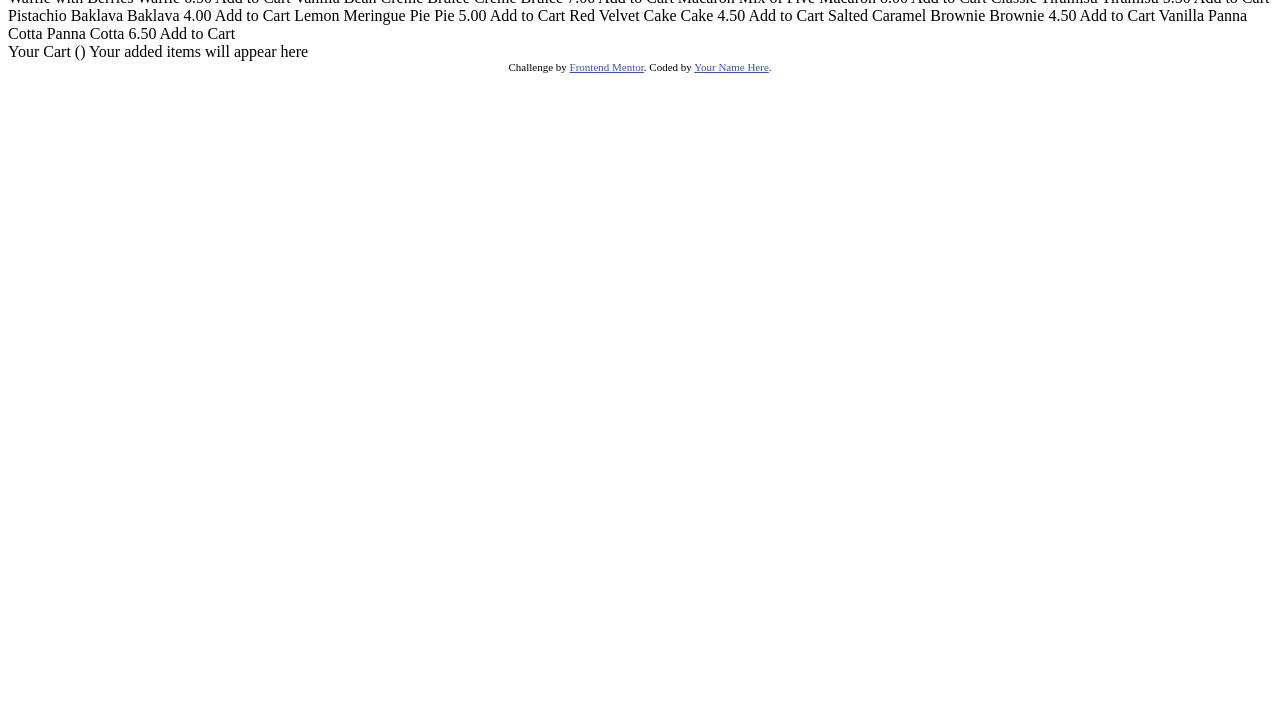
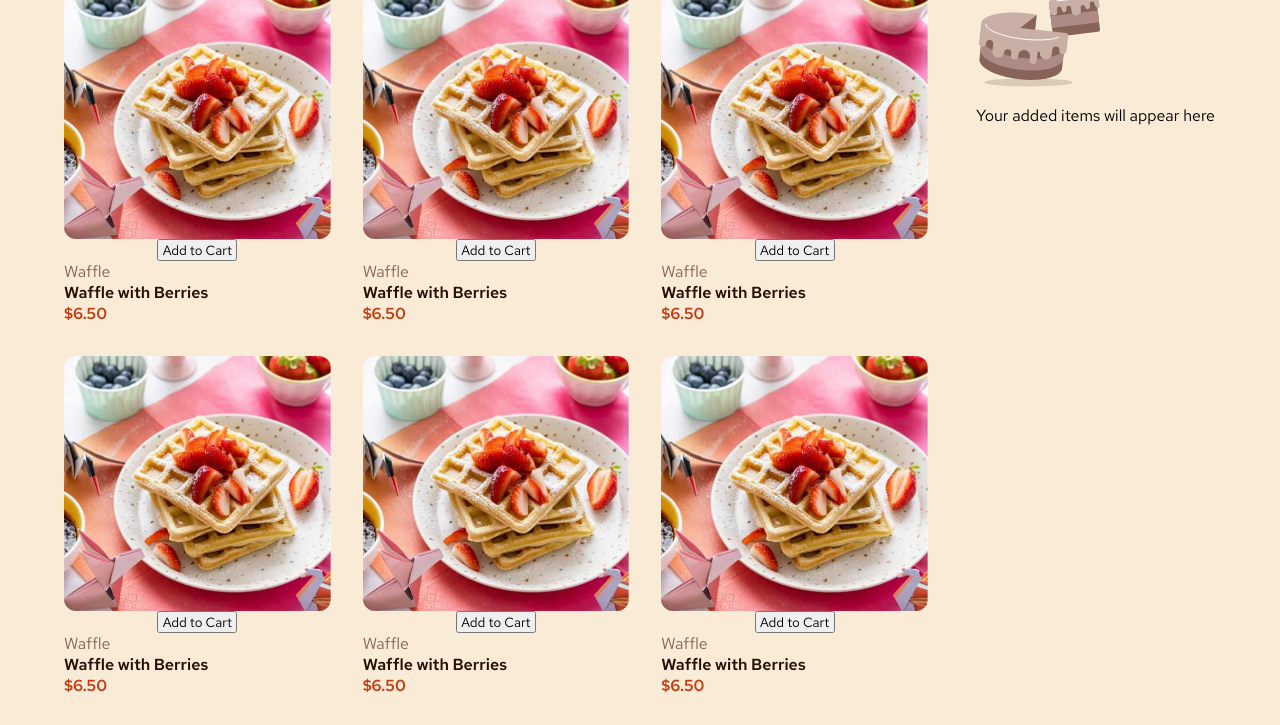
Before and after one commit to caioalvesp/product-list-with-cart, a plain HTML site: page index.html in a window 1280 px wide. Shown: the part 91-816 px from the top of the page. Drawn offline with Linux system fonts and the light colour scheme.

Commit message:
estruturacao e comeco da estilizacao

```diff
--- a/index.html
+++ b/index.html
@@ -15,34 +15,97 @@
     <title>Frontend Mentor | Product list with cart</title>
 
     <link rel="stylesheet" href="style.css" />
-
-    <!-- Feel free to remove these styles or customise in your own stylesheet 👍 -->
-    <style>
-      .attribution {
-        font-size: 11px;
-        text-align: center;
-      }
-      .attribution a {
-        color: hsl(228, 45%, 44%);
-      }
-    </style>
+    <link rel="preconnect" href="https://fonts.googleapis.com" />
+    <link rel="preconnect" href="https://fonts.gstatic.com" crossorigin />
+    <link
+      href="https://fonts.googleapis.com/css2?family=Red+Hat+Text:ital,wght@0,300..700;1,300..700&display=swap"
+      rel="stylesheet"
+    />
   </head>
   <body>
-    <h1>Desserts</h1>
-    <div>
-      Waffle with Berries Waffle 6.50 Add to Cart Vanilla Bean Crème Brûlée
-      Crème Brûlée 7.00 Add to Cart Macaron Mix of Five Macaron 8.00 Add to Cart
-      Classic Tiramisu Tiramisu 5.50 Add to Cart Pistachio Baklava Baklava 4.00
-      Add to Cart Lemon Meringue Pie Pie 5.00 Add to Cart Red Velvet Cake Cake
-      4.50 Add to Cart Salted Caramel Brownie Brownie 4.50 Add to Cart Vanilla
-      Panna Cotta Panna Cotta 6.50 Add to Cart
-    </div>
-    <div>Your Cart (<!-- Quantity -->) Your added items will appear here</div>
+    <main>
+      <div class="desserts-container">
+        <h1>Desserts</h1>
+        <div class="desserts-grid">
+          <div class="dessert-card">
+            <img src="./assets/images/image-waffle-desktop.jpg" alt="Waffle" />
+            <button class="btn">Add to Cart</button>
+            <span class="dessert-type">Waffle</span>
+            <p class="dessert-title">Waffle with Berries</p>
+            <p class="dessert-price">$6.50</p>
+          </div>
 
-    <div class="attribution">
-      Challenge by
-      <a href="https://www.frontendmentor.io?ref=challenge">Frontend Mentor</a>.
-      Coded by <a href="#">Your Name Here</a>.
-    </div>
+          <div class="dessert-card">
+            <img src="./assets/images/image-waffle-desktop.jpg" alt="Waffle" />
+            <button class="btn">Add to Cart</button>
+            <span class="dessert-type">Waffle</span>
+            <p class="dessert-title">Waffle with Berries</p>
+            <p class="dessert-price">$6.50</p>
+          </div>
+
+          <div class="dessert-card">
+            <img src="./assets/images/image-waffle-desktop.jpg" alt="Waffle" />
+            <button class="btn">Add to Cart</button>
+            <span class="dessert-type">Waffle</span>
+            <p class="dessert-title">Waffle with Berries</p>
+            <p class="dessert-price">$6.50</p>
+          </div>
+
+          <div class="dessert-card">
+            <img src="./assets/images/image-waffle-desktop.jpg" alt="Waffle" />
+            <button class="btn">Add to Cart</button>
+            <span class="dessert-type">Waffle</span>
+            <p class="dessert-title">Waffle with Berries</p>
+            <p class="dessert-price">$6.50</p>
+          </div>
+
+          <div class="dessert-card">
+            <img src="./assets/images/image-waffle-desktop.jpg" alt="Waffle" />
+            <button class="btn">Add to Cart</button>
+            <span class="dessert-type">Waffle</span>
+            <p class="dessert-title">Waffle with Berries</p>
+            <p class="dessert-price">$6.50</p>
+          </div>
+
+          <div class="dessert-card">
+            <img src="./assets/images/image-waffle-desktop.jpg" alt="Waffle" />
+            <button class="btn">Add to Cart</button>
+            <span class="dessert-type">Waffle</span>
+            <p class="dessert-title">Waffle with Berries</p>
+            <p class="dessert-price">$6.50</p>
+          </div>
+
+          <div class="dessert-card">
+            <img src="./assets/images/image-waffle-desktop.jpg" alt="Waffle" />
+            <button class="btn">Add to Cart</button>
+            <span class="dessert-type">Waffle</span>
+            <p class="dessert-title">Waffle with Berries</p>
+            <p class="dessert-price">$6.50</p>
+          </div>
+
+          <div class="dessert-card">
+            <img src="./assets/images/image-waffle-desktop.jpg" alt="Waffle" />
+            <button class="btn">Add to Cart</button>
+            <span class="dessert-type">Waffle</span>
+            <p class="dessert-title">Waffle with Berries</p>
+            <p class="dessert-price">$6.50</p>
+          </div>
+
+          <div class="dessert-card">
+            <img src="./assets/images/image-waffle-desktop.jpg" alt="Waffle" />
+            <button class="btn">Add to Cart</button>
+            <span class="dessert-type">Waffle</span>
+            <p class="dessert-title">Waffle with Berries</p>
+            <p class="dessert-price">$6.50</p>
+          </div>
+        </div>
+      </div>
+
+      <div>
+        <h2>Your Cart (0)</h2>
+        <img src="./assets/images/illustration-empty-cart.svg" alt="" />
+        <p>Your added items will appear here</p>
+      </div>
+    </main>
   </body>
 </html>
--- a/style.css
+++ b/style.css
@@ -0,0 +1,67 @@
+:root {
+  --red: hsl(14, 86%, 42%);
+  --green: hsl(159, 69%, 38%);
+
+  --rose-50: hsl(20, 50%, 98%);
+  --rose-100: hsl(13, 31%, 94%);
+  --rose-300: hsl(14, 25%, 72%);
+  --rose-400: hsl(7, 20%, 60%);
+  --rose-500: hsl(12, 20%, 44%);
+  --rose-900: hsl(14, 65%, 9%);
+}
+
+* {
+  padding: 0;
+  margin: 0;
+  box-sizing: border-box;
+  font-family: 'Red Hat Text', sans-serif;
+}
+
+body {
+  background-color: antiquewhite;
+  margin-top: 2rem;
+}
+
+main {
+  display: grid;
+  grid-template-columns: 75% 25%;
+  max-width: 90%;
+  gap: 3rem;
+  margin: 0 auto;
+}
+
+.desserts-grid {
+  display: grid;
+  grid-template-columns: repeat(3, 1fr);
+  gap: 2rem;
+}
+
+.dessert-card {
+  display: flex;
+  flex-direction: column;
+}
+
+.dessert-card > img {
+  width: 100%;
+  border-radius: 0.75rem;
+}
+
+.btn {
+  width: 5rem;
+  margin: 0 auto;
+}
+
+.dessert-type {
+  color: var(--rose-500);
+  font-weight: 400;
+}
+
+.dessert-title {
+  color: var(--rose-900);
+  font-weight: 600;
+}
+
+.dessert-price {
+  color: var(--red);
+  font-weight: 600;
+}
```
